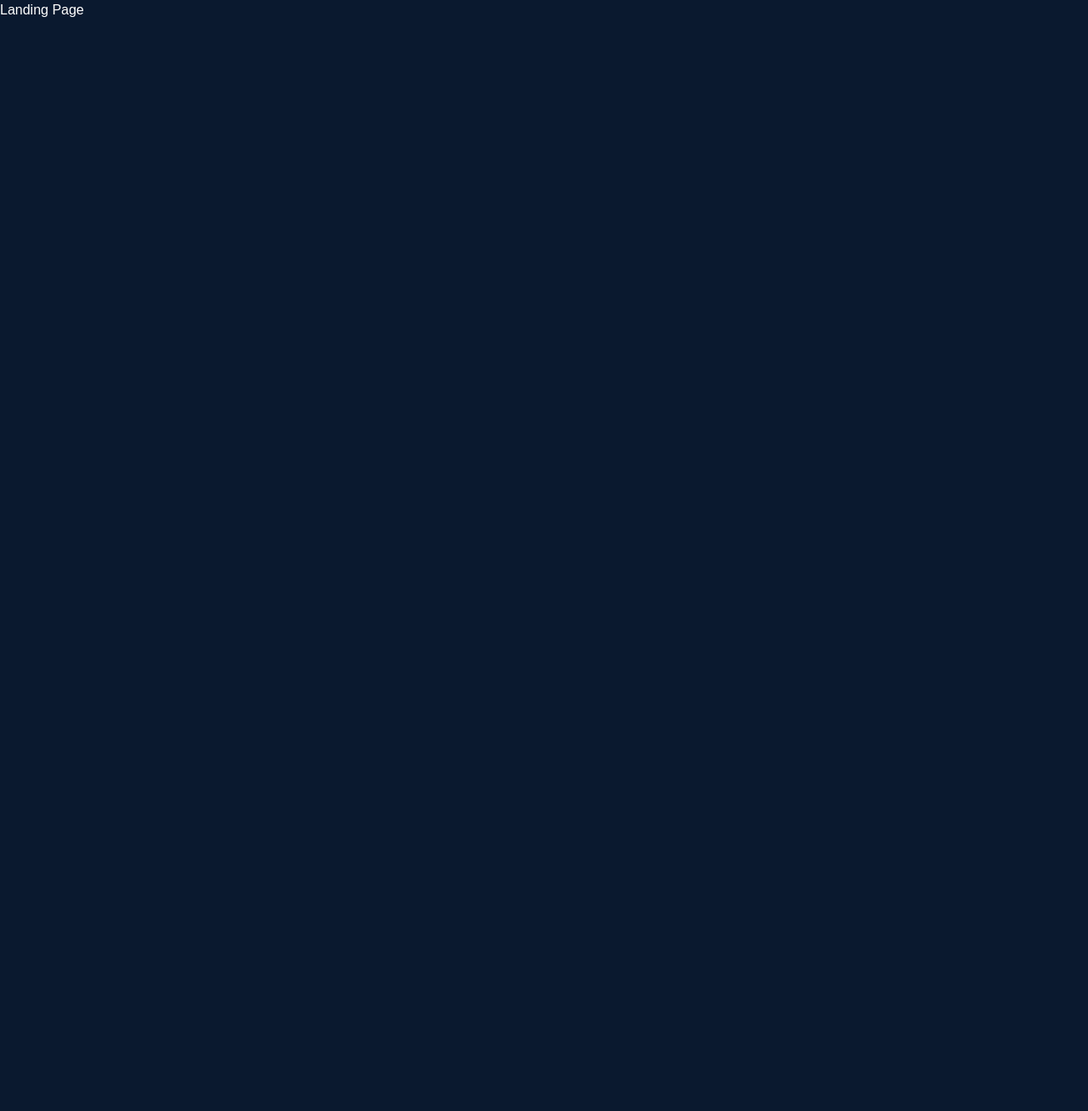
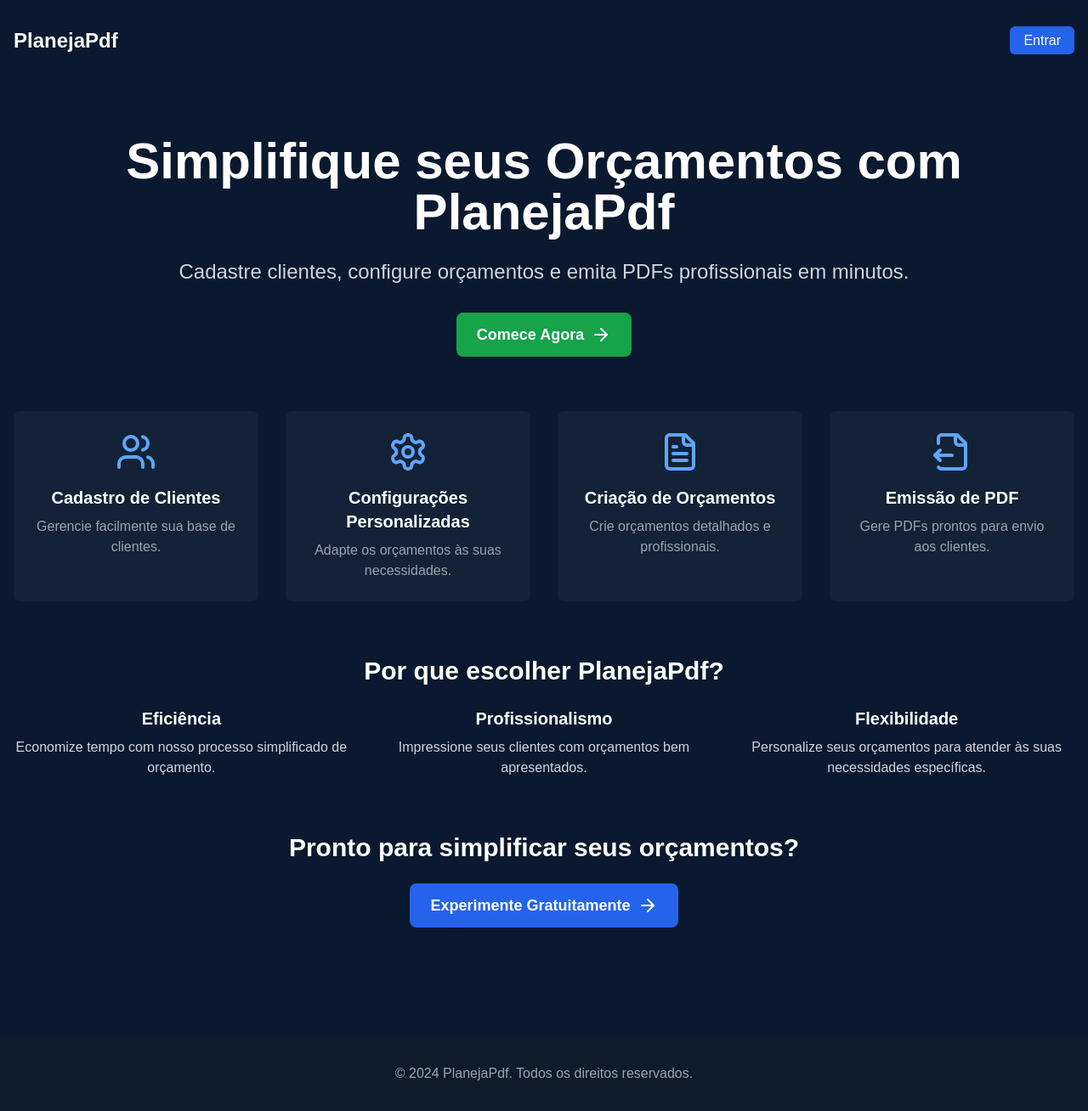
Before and after one commit to annaclaratxm/planeja-pdf, a Next.js app: page / in a window 1280 px wide. Shown: the whole page at 85% size. Before the commit the page ends 800 px from the top, so only its background shows below. Built offline with nearby package versions, Linux system fonts and the light colour scheme.

Commit message:
feat: add anding page fix: connect to database using direct url

```diff
--- a/src/app/page.tsx
+++ b/src/app/page.tsx
@@ -1,3 +1,81 @@
-export default function Home() {
-  return <main>Landing Page</main>;
+import { ArrowRight, FileOutput, FileText, Settings, Users } from 'lucide-react'
+import Link from 'next/link'
+
+export default function LandingPage() {
+  return (
+    <div className="min-h-screen bg-[#0a192f] text-white">
+      <header className="container mx-auto px-4 py-8">
+        <nav className="flex justify-between items-center">
+          <div className="text-2xl font-bold">PlanejaPdf</div>
+          <div className="space-x-4">
+            <Link href="/auth" className="bg-blue-600 hover:bg-blue-700 px-4 py-2 rounded-md transition-colors">Entrar</Link>
+          </div>
+        </nav>
+      </header>
+
+      <main className="container mx-auto px-4 py-16">
+        <section className="text-center mb-16">
+          <h1 className="text-4xl md:text-6xl font-bold mb-6">Simplifique seus Orçamentos com PlanejaPdf</h1>
+          <p className="text-xl md:text-2xl mb-8 text-gray-300">Cadastre clientes, configure orçamentos e emita PDFs profissionais em minutos.</p>
+          <Link
+            href="/signup"
+            className="inline-flex items-center bg-green-600 hover:bg-green-700 text-white font-bold py-3 px-6 rounded-lg text-lg transition-colors"
+          >
+            Comece Agora
+            <ArrowRight className="ml-2" />
+          </Link>
+        </section>
+
+        <section className="grid md:grid-cols-2 lg:grid-cols-4 gap-8 mb-16">
+          {[
+            { icon: Users, title: "Cadastro de Clientes", description: "Gerencie facilmente sua base de clientes." },
+            { icon: Settings, title: "Configurações Personalizadas", description: "Adapte os orçamentos às suas necessidades." },
+            { icon: FileText, title: "Criação de Orçamentos", description: "Crie orçamentos detalhados e profissionais." },
+            { icon: FileOutput, title: "Emissão de PDF", description: "Gere PDFs prontos para envio aos clientes." },
+          ].map((feature, index) => (
+            <div key={index} className="bg-[#132236] p-6 rounded-lg text-center">
+              <feature.icon className="mx-auto mb-4 h-12 w-12 text-blue-400" />
+              <h3 className="text-xl font-semibold mb-2">{feature.title}</h3>
+              <p className="text-gray-400">{feature.description}</p>
+            </div>
+          ))}
+        </section>
+
+        <section className="text-center mb-16">
+          <h2 className="text-3xl font-bold mb-6">Por que escolher PlanejaPdf?</h2>
+          <div className="grid md:grid-cols-3 gap-8">
+            <div>
+              <h3 className="text-xl font-semibold mb-2">Eficiência</h3>
+              <p className="text-gray-300">Economize tempo com nosso processo simplificado de orçamento.</p>
+            </div>
+            <div>
+              <h3 className="text-xl font-semibold mb-2">Profissionalismo</h3>
+              <p className="text-gray-300">Impressione seus clientes com orçamentos bem apresentados.</p>
+            </div>
+            <div>
+              <h3 className="text-xl font-semibold mb-2">Flexibilidade</h3>
+              <p className="text-gray-300">Personalize seus orçamentos para atender às suas necessidades específicas.</p>
+            </div>
+          </div>
+        </section>
+
+        <section className="text-center">
+          <h2 className="text-3xl font-bold mb-6">Pronto para simplificar seus orçamentos?</h2>
+          <Link
+            href="/signup"
+            className="inline-flex items-center bg-blue-600 hover:bg-blue-700 text-white font-bold py-3 px-6 rounded-lg text-lg transition-colors"
+          >
+            Experimente Gratuitamente
+            <ArrowRight className="ml-2" />
+          </Link>
+        </section>
+      </main>
+
+      <footer className="bg-[#0d1b2a] py-8 mt-16">
+        <div className="container mx-auto px-4 text-center text-gray-400">
+          <p>&copy; 2024 PlanejaPdf. Todos os direitos reservados.</p>
+        </div>
+      </footer>
+    </div>
+  )
 }
```
Also changed, not shown: 1 other file (tests, documents, lock files or other folders).
